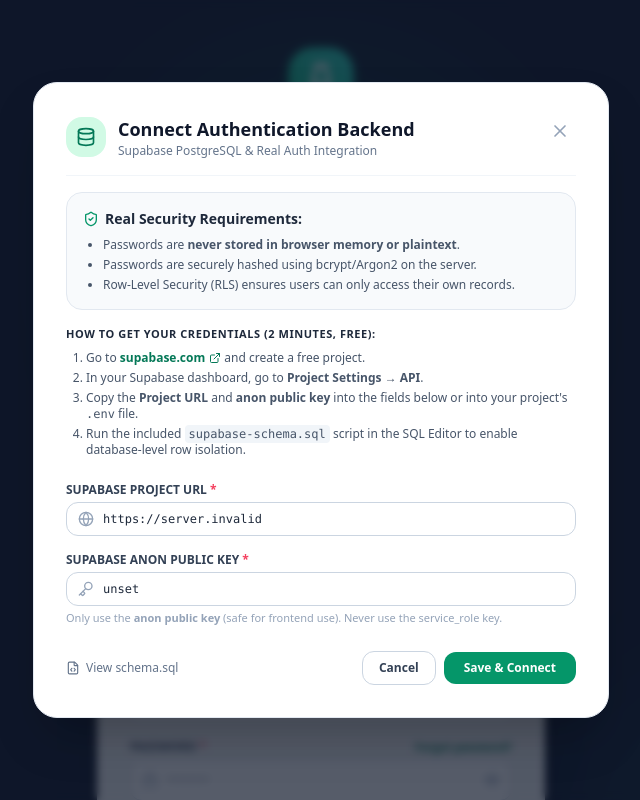
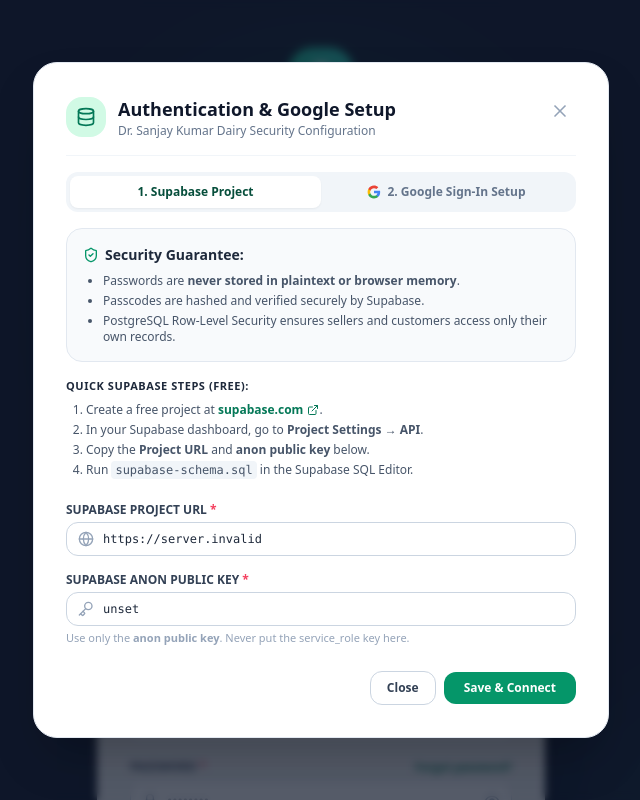
Before and after one commit to SANJEEV-567/dairy, a React (Vite) app: page / in a window 1280 px wide. Both pictures are taken after a click on the button "Configure Supabase Backend (2 mins)". Shown: the top 800 px of the page, without its empty margins (319-959 px from the left). Built offline with nearby package versions, Linux system fonts and the light colour scheme; no server answers; the HTML template or start-up script is replaced by a standard one.

Commit message:
Add all File

```diff
--- a/src/components/AuthView.jsx
+++ b/src/components/AuthView.jsx
@@ -42,18 +42,43 @@ export default function AuthView({ onAuthSuccess, showToast }) {
   const [customerCode, setCustomerCode] = useState('');
   const [showPassword, setShowPassword] = useState(false);
   const [loading, setLoading] = useState(false);
+  const [googleLoading, setGoogleLoading] = useState(false);
   const [errorMessage, setErrorMessage] = useState('');
   const [successMessage, setSuccessMessage] = useState('');
   const [verificationPending, setVerificationPending] = useState(false);
 
   // Setup Modal
   const [setupModalOpen, setSetupModalOpen] = useState(false);
+  const [setupModalTab, setSetupModalTab] = useState('supabase');
   const [backendConfigured, setBackendConfigured] = useState(isSupabaseConfigured());
 
-  // Check URL hash for recovery/password reset callback from email link
+  // Check URL hash for recovery/password reset callback or OAuth errors
   useEffect(() => {
+    // 1. Check for password recovery callback
     if (window.location.hash.includes('type=recovery') || window.location.hash.includes('reset-password')) {
       setMode('update-password');
+    }
+
+    // 2. Check for OAuth callback errors or cancellations in URL (hash or query)
+    const rawFragment = window.location.hash.startsWith('#') ? window.location.hash.substring(1) : '';
+    const hashParams = new URLSearchParams(rawFragment);
+    const queryParams = new URLSearchParams(window.location.search);
+
+    const error = hashParams.get('error') || queryParams.get('error');
+    const errorDescription = hashParams.get('error_description') || queryParams.get('error_description');
+
+    if (error || errorDescription) {
+      const decodedDesc = errorDescription ? decodeURIComponent(errorDescription.replace(/\+/g, ' ')) : '';
+      if (error === 'access_denied' || decodedDesc.toLowerCase().includes('cancel') || decodedDesc.toLowerCase().includes('denied')) {
+        setErrorMessage("Google sign-in was cancelled or access denied. You can try again or use email & password.");
+      } else {
+        setErrorMessage(decodedDesc || `Google sign-in error (${error}). Please check Google OAuth settings.`);
+      }
+
+      // Clean the query/hash from the browser URL so stale error parameters are removed
+      if (typeof window !== 'undefined' && window.history && window.history.replaceState) {
+        window.history.replaceState(null, '', window.location.pathname);
+      }
     }
   }, []);
 
@@ -76,14 +101,15 @@ export default function AuthView({ onAuthSuccess, showToast }) {
       return;
     }
 
-    setLoading(true);
+    setGoogleLoading(true);
     const result = await signInWithGoogleOAuth(
       role,
       role === 'customer' ? customerCode.trim().toUpperCase() : ''
     );
-    setLoading(false);
 
+    // If the browser does not redirect immediately due to configuration error:
     if (!result.success) {
+      setGoogleLoading(false);
       setErrorMessage(result.error);
     }
   };
@@ -289,6 +315,7 @@ export default function AuthView({ onAuthSuccess, showToast }) {
       {/* Backend Setup Modal */}
       <BackendSetupModal
         isOpen={setupModalOpen}
+        initialTab={setupModalTab}
         onClose={() => setSetupModalOpen(false)}
         onConfigSaved={() => {
           refreshBackendStatus();
@@ -462,23 +489,45 @@ export default function AuthView({ onAuthSuccess, showToast }) {
               <button
                 type="button"
                 onClick={handleGoogleSignIn}
-                disabled={loading}
+                disabled={loading || googleLoading}
                 className="w-full flex items-center justify-center gap-3 py-2.5 px-4 rounded-xl border border-slate-300 hover:border-slate-400 bg-white hover:bg-slate-50 text-slate-700 font-bold text-xs sm:text-sm shadow-xs transition-all cursor-pointer disabled:opacity-50"
               >
+                {googleLoading ? (
+                  <>
+                    <svg className="animate-spin h-4 w-4 text-emerald-600" xmlns="http://www.w3.org/2000/svg" fill="none" viewBox="0 0 24 24">
+                      <circle className="opacity-25" cx="12" cy="12" r="10" stroke="currentColor" strokeWidth="4"></circle>
+                      <path className="opacity-75" fill="currentColor" d="M4 12a8 8 0 018-8v8H4z"></path>
+                    </svg>
+                    <span>Connecting to Google...</span>
+                  </>
+                ) : (
+                  <>
                     <svg className="w-4 h-4 shrink-0" viewBox="0 0 24 24">
                       <path fill="#4285F4" d="M22.56 12.25c0-.78-.07-1.53-.2-2.25H12v4.26h5.92c-.26 1.37-1.04 2.53-2.21 3.31v2.77h3.57c2.08-1.92 3.28-4.74 3.28-8.09z" />
                       <path fill="#34A853" d="M12 23c2.97 0 5.46-.98 7.28-2.66l-3.57-2.77c-.98.66-2.23 1.06-3.71 1.06-2.86 0-5.29-1.93-6.16-4.53H2.18v2.84C3.99 20.53 7.7 23 12 23z" />
                       <path fill="#FBBC05" d="M5.84 14.09c-.22-.66-.35-1.36-.35-2.09s.13-1.43.35-2.09V7.06H2.18C1.43 8.55 1 10.22 1 12s.43 3.45 1.18 4.94l2.85-2.22.81-.63z" />
                       <path fill="#EA4335" d="M12 5.38c1.62 0 3.06.56 4.21 1.64l3.15-3.15C17.45 2.09 14.97 1 12 1 7.7 1 3.99 3.47 2.18 7.06l3.66 2.84c.87-2.6 3.3-4.52 6.16-4.52z" />
                     </svg>
-                <span>
-                  {mode === 'login'
-                    ? `Continue with Google as ${role === 'seller' ? 'Seller' : 'Customer'}`
-                    : `Sign Up with Google as ${role === 'seller' ? 'Seller' : 'Customer'}`}
-                </span>
+                    <span>Continue with Google</span>
+                  </>
+                )}
               </button>
 
-              <div className="relative mt-4 mb-2">
+              <div className="mt-2 flex items-center justify-center">
+                <button
+                  type="button"
+                  onClick={() => {
+                    setSetupModalTab('google');
+                    setSetupModalOpen(true);
+                  }}
+                  className="text-[11px] text-slate-500 hover:text-emerald-700 font-medium inline-flex items-center gap-1 hover:underline cursor-pointer"
+                >
+                  <Sparkles className="w-3 h-3 text-amber-500" />
+                  <span>Google OAuth setup & redirect URIs guide</span>
+                </button>
+              </div>
+
+              <div className="relative mt-3 mb-2">
                 <div className="absolute inset-0 flex items-center">
                   <div className="w-full border-t border-slate-200" />
                 </div>
--- a/src/components/BackendSetupModal.jsx
+++ b/src/components/BackendSetupModal.jsx
@@ -1,4 +1,4 @@
-import React, { useState } from 'react';
+import React, { useState, useEffect } from 'react';
 import {
   X,
   Database,
@@ -10,23 +10,40 @@ import {
   ShieldCheck,
   FileCode,
   Copy,
-  Check
+  Check,
+  Sparkles
 } from 'lucide-react';
 import { saveCustomSupabaseConfig, getSupabaseConfig, isSupabaseConfigured } from '../utils/supabase.js';
 
 export default function BackendSetupModal({
   isOpen,
+  initialTab = 'supabase',
   onClose,
   onConfigSaved
 }) {
   const currentConfig = getSupabaseConfig();
+  const [activeTab, setActiveTab] = useState(initialTab); // 'supabase' | 'google'
+
+  useEffect(() => {
+    if (isOpen) {
+      setActiveTab(initialTab);
+    }
+  }, [isOpen, initialTab]);
   const [url, setUrl] = useState(currentConfig.url || '');
   const [anonKey, setAnonKey] = useState(currentConfig.anonKey || '');
   const [testing, setTesting] = useState(false);
   const [status, setStatus] = useState(null); // { type: 'success' | 'error', message: string }
-  const [copied, setCopied] = useState(false);
+  const [copiedUrl, setCopiedUrl] = useState(false);
+  const [copiedOrigin, setCopiedOrigin] = useState(false);
 
   if (!isOpen) return null;
+
+  // Calculate the Supabase project callback URL
+  const callbackUrl = url && url.startsWith('https://')
+    ? `${url.replace(/\/+$/, '')}/auth/v1/callback`
+    : 'https://<your-project-id>.supabase.co/auth/v1/callback';
+
+  const currentOrigin = typeof window !== 'undefined' ? window.location.origin : 'http://localhost:3000';
 
   const handleTestAndSave = async (e) => {
     e.preventDefault();
@@ -48,15 +65,13 @@ export default function BackendSetupModal({
     setTesting(true);
 
     try {
-      // Test the URL endpoint
       const response = await fetch(`${cleanUrl}/auth/v1/health`, {
         headers: { apikey: cleanKey }
       }).catch(err => {
-        throw new Error("Unable to connect to Supabase URL. Please check network and URL.");
+        throw new Error("Unable to connect to Supabase URL. Please check your network and URL.");
       });
 
       if (!response.ok && response.status !== 200) {
-        // Some supabase versions return 200 or 401 if key invalid
         if (response.status === 401 || response.status === 403) {
           throw new Error("Invalid Anon Public Key. Please copy the anon key from Project Settings > API.");
         }
@@ -65,12 +80,11 @@ export default function BackendSetupModal({
       saveCustomSupabaseConfig(cleanUrl, cleanKey);
       setStatus({
         type: 'success',
-        message: 'Successfully connected to Supabase backend! Real authentication is now active.'
+        message: 'Successfully connected to Supabase backend! Real authentication is active.'
       });
       setTesting(false);
       onConfigSaved();
     } catch (err) {
-      // Fallback: save anyway if it looks like a valid URL and key
       if (cleanUrl.includes('supabase.co') && cleanKey.length > 30) {
         saveCustomSupabaseConfig(cleanUrl, cleanKey);
         setStatus({
@@ -89,10 +103,16 @@ export default function BackendSetupModal({
     }
   };
 
-  const handleCopySqlHint = () => {
-    setCopied(true);
-    navigator.clipboard.writeText(`See supabase-schema.sql in the project root for the complete PostgreSQL Row-Level Security setup.`);
-    setTimeout(() => setCopied(false), 2500);
+  const handleCopyCallback = () => {
+    navigator.clipboard?.writeText(callbackUrl);
+    setCopiedUrl(true);
+    setTimeout(() => setCopiedUrl(false), 2000);
+  };
+
+  const handleCopyOrigin = () => {
+    navigator.clipboard?.writeText(currentOrigin);
+    setCopiedOrigin(true);
+    setTimeout(() => setCopiedOrigin(false), 2000);
   };
 
   return (
@@ -107,10 +127,10 @@ export default function BackendSetupModal({
             </div>
             <div>
               <h2 className="text-lg font-black text-slate-900">
-                Connect Authentication Backend
+                Authentication & Google Setup
               </h2>
               <p className="text-xs text-slate-500">
-                Supabase PostgreSQL & Real Auth Integration
+                Dr. Sanjay Kumar Dairy Security Configuration
               </p>
             </div>
           </div>
@@ -122,34 +142,65 @@ export default function BackendSetupModal({
           </button>
         </div>
 
-        {/* Instructions */}
+        {/* Tab Selector */}
+        <div className="flex p-1 bg-slate-100 rounded-xl mt-4 text-xs font-bold">
+          <button
+            type="button"
+            onClick={() => setActiveTab('supabase')}
+            className={`flex-1 py-2 rounded-lg transition-all ${
+              activeTab === 'supabase'
+                ? 'bg-white text-emerald-900 shadow-sm'
+                : 'text-slate-500 hover:text-slate-900'
+            }`}
+          >
+            1. Supabase Project
+          </button>
+          <button
+            type="button"
+            onClick={() => setActiveTab('google')}
+            className={`flex-1 py-2 rounded-lg transition-all flex items-center justify-center gap-1.5 ${
+              activeTab === 'google'
+                ? 'bg-white text-emerald-900 shadow-sm'
+                : 'text-slate-500 hover:text-slate-900'
+            }`}
+          >
+            <svg className="w-3.5 h-3.5" viewBox="0 0 24 24">
+              <path fill="#4285F4" d="M22.56 12.25c0-.78-.07-1.53-.2-2.25H12v4.26h5.92c-.26 1.37-1.04 2.53-2.21 3.31v2.77h3.57c2.08-1.92 3.28-4.74 3.28-8.09z" />
+              <path fill="#34A853" d="M12 23c2.97 0 5.46-.98 7.28-2.66l-3.57-2.77c-.98.66-2.23 1.06-3.71 1.06-2.86 0-5.29-1.93-6.16-4.53H2.18v2.84C3.99 20.53 7.7 23 12 23z" />
+              <path fill="#FBBC05" d="M5.84 14.09c-.22-.66-.35-1.36-.35-2.09s.13-1.43.35-2.09V7.06H2.18C1.43 8.55 1 10.22 1 12s.43 3.45 1.18 4.94l2.85-2.22.81-.63z" />
+              <path fill="#EA4335" d="M12 5.38c1.62 0 3.06.56 4.21 1.64l3.15-3.15C17.45 2.09 14.97 1 12 1 7.7 1 3.99 3.47 2.18 7.06l3.66 2.84c.87-2.6 3.3-4.52 6.16-4.52z" />
+            </svg>
+            <span>2. Google Sign-In Setup</span>
+          </button>
+        </div>
+
+        {/* TAB 1: SUPABASE CONFIGURATION */}
+        {activeTab === 'supabase' && (
           <div className="mt-4 space-y-4">
             <div className="p-4 rounded-2xl bg-slate-50 border border-slate-200 space-y-2 text-xs text-slate-600">
               <div className="font-bold text-slate-800 flex items-center gap-1.5 text-sm">
                 <ShieldCheck className="w-4 h-4 text-emerald-600" />
-              <span>Real Security Requirements:</span>
+                <span>Security Guarantee:</span>
               </div>
               <ul className="list-disc pl-5 space-y-1">
-              <li>Passwords are <strong>never stored in browser memory or plaintext</strong>.</li>
-              <li>Passwords are securely hashed using bcrypt/Argon2 on the server.</li>
-              <li>Row-Level Security (RLS) ensures users can only access their own records.</li>
+                <li>Passwords are <strong>never stored in plaintext or browser memory</strong>.</li>
+                <li>Passcodes are hashed and verified securely by Supabase.</li>
+                <li>PostgreSQL Row-Level Security ensures sellers and customers access only their own records.</li>
               </ul>
             </div>
 
-          {/* Quick Step Guide */}
             <div className="space-y-2 text-xs">
               <h3 className="font-bold text-slate-800 uppercase tracking-wider text-[11px]">
-              How to get your credentials (2 minutes, free):
+                Quick Supabase Steps (Free):
               </h3>
               <ol className="list-decimal pl-5 space-y-1 text-slate-600">
-              <li>Go to <a href="https://supabase.com" target="_blank" rel="noreferrer" className="text-emerald-700 font-bold hover:underline inline-flex items-center gap-1">supabase.com <ExternalLink className="w-3 h-3" /></a> and create a free project.</li>
+                <li>Create a free project at <a href="https://supabase.com" target="_blank" rel="noreferrer" className="text-emerald-700 font-bold hover:underline inline-flex items-center gap-1">supabase.com <ExternalLink className="w-3 h-3" /></a>.</li>
                 <li>In your Supabase dashboard, go to <strong>Project Settings → API</strong>.</li>
-              <li>Copy the <strong>Project URL</strong> and <strong>anon public key</strong> into the fields below or into your project's <code>.env</code> file.</li>
-              <li>Run the included <code className="bg-slate-100 px-1 py-0.5 rounded font-mono">supabase-schema.sql</code> script in the SQL Editor to enable database-level row isolation.</li>
+                <li>Copy the <strong>Project URL</strong> and <strong>anon public key</strong> below.</li>
+                <li>Run <code className="bg-slate-100 px-1 py-0.5 rounded font-mono">supabase-schema.sql</code> in the Supabase SQL Editor.</li>
               </ol>
             </div>
 
-          {/* Form */}
             <form onSubmit={handleTestAndSave} className="space-y-4 pt-2">
               <div>
                 <label className="block text-xs font-bold uppercase text-slate-700 mb-1">
@@ -184,7 +235,7 @@ export default function BackendSetupModal({
                   />
                 </div>
                 <p className="text-[11px] text-slate-400 mt-1">
-                Only use the <strong>anon public key</strong> (safe for frontend use). Never use the service_role key.
+                  Use only the <strong>anon public key</strong>. Never put the service_role key here.
                 </p>
               </div>
 
@@ -203,23 +254,13 @@ export default function BackendSetupModal({
                 </div>
               )}
 
-            <div className="pt-2 flex items-center justify-between">
-              <button
-                type="button"
-                onClick={handleCopySqlHint}
-                className="inline-flex items-center gap-1.5 text-xs text-slate-500 hover:text-slate-800"
-              >
-                {copied ? <Check className="w-3.5 h-3.5 text-emerald-600" /> : <FileCode className="w-3.5 h-3.5" />}
-                <span>{copied ? 'Copied hint!' : 'View schema.sql'}</span>
-              </button>
-
-              <div className="flex items-center gap-2">
+              <div className="pt-2 flex items-center justify-end gap-2">
                 <button
                   type="button"
                   onClick={onClose}
                   className="px-4 py-2 rounded-xl border border-slate-300 text-xs font-bold text-slate-700 hover:bg-slate-50"
                 >
-                  Cancel
+                  Close
                 </button>
                 <button
                   type="submit"
@@ -229,11 +270,101 @@ export default function BackendSetupModal({
                   {testing ? 'Testing...' : 'Save & Connect'}
                 </button>
               </div>
+            </form>
+          </div>
+        )}
+
+        {/* TAB 2: GOOGLE OAUTH SETUP GUIDE */}
+        {activeTab === 'google' && (
+          <div className="mt-4 space-y-4">
+
+            <div className="p-4 rounded-2xl bg-amber-50 border border-amber-200 text-xs text-amber-900 space-y-2">
+              <div className="font-bold flex items-center gap-1.5 text-sm text-amber-950">
+                <AlertCircle className="w-4 h-4 text-amber-600 shrink-0" />
+                <span>Google OAuth Requirement:</span>
+              </div>
+              <p className="leading-relaxed">
+                <strong>Google sign-in will not work until setup is complete in both Google Cloud Console and Supabase Dashboard.</strong> Credentials (Client Secret) are stored securely on the Supabase server and never exposed in browser code.
+              </p>
             </div>
 
-          </form>
+            <div className="space-y-4 text-xs">
+
+              {/* Step A */}
+              <div className="p-3.5 rounded-xl bg-slate-50 border border-slate-200 space-y-2">
+                <h4 className="font-bold text-slate-900 flex items-center gap-1.5">
+                  <span className="w-5 h-5 rounded-full bg-slate-900 text-white flex items-center justify-center text-[10px]">1</span>
+                  <span>Create Credentials in Google Cloud Console</span>
+                </h4>
+                <p className="text-slate-600">
+                  Open <a href="https://console.cloud.google.com/apis/credentials" target="_blank" rel="noreferrer" className="text-emerald-700 font-bold hover:underline inline-flex items-center gap-0.5">Google Cloud Credentials <ExternalLink className="w-3 h-3" /></a>, click <strong>Create Credentials → OAuth client ID</strong>, and select <strong>Web application</strong>.
+                </p>
+
+                <div className="pt-1 space-y-2">
+                  <div>
+                    <span className="font-semibold text-slate-700 block mb-0.5">Authorized JavaScript Origin:</span>
+                    <div className="flex items-center gap-1.5">
+                      <code className="flex-1 bg-white p-2 rounded-lg border border-slate-200 font-mono text-[11px] text-slate-800 break-all select-all">
+                        {currentOrigin}
+                      </code>
+                      <button
+                        type="button"
+                        onClick={handleCopyOrigin}
+                        className="px-2.5 py-1.5 rounded-lg border border-slate-300 hover:bg-slate-100 font-bold flex items-center gap-1 text-[11px]"
+                      >
+                        {copiedOrigin ? <Check className="w-3.5 h-3.5 text-emerald-600" /> : <Copy className="w-3.5 h-3.5" />}
+                        <span>{copiedOrigin ? 'Copied' : 'Copy'}</span>
+                      </button>
+                    </div>
+                  </div>
+
+                  <div>
+                    <span className="font-semibold text-slate-700 block mb-0.5">Authorized Redirect URI (Callback):</span>
+                    <div className="flex items-center gap-1.5">
+                      <code className="flex-1 bg-white p-2 rounded-lg border border-slate-200 font-mono text-[11px] text-slate-800 break-all select-all">
+                        {callbackUrl}
+                      </code>
+                      <button
+                        type="button"
+                        onClick={handleCopyCallback}
+                        className="px-2.5 py-1.5 rounded-lg border border-slate-300 hover:bg-slate-100 font-bold flex items-center gap-1 text-[11px]"
+                      >
+                        {copiedUrl ? <Check className="w-3.5 h-3.5 text-emerald-600" /> : <Copy className="w-3.5 h-3.5" />}
+                        <span>{copiedUrl ? 'Copied' : 'Copy'}</span>
+                      </button>
+                    </div>
+                  </div>
+                </div>
+              </div>
+
+              {/* Step B */}
+              <div className="p-3.5 rounded-xl bg-slate-50 border border-slate-200 space-y-2">
+                <h4 className="font-bold text-slate-900 flex items-center gap-1.5">
+                  <span className="w-5 h-5 rounded-full bg-slate-900 text-white flex items-center justify-center text-[10px]">2</span>
+                  <span>Enable Google Provider in Supabase</span>
+                </h4>
+                <ol className="list-decimal pl-5 space-y-1 text-slate-600">
+                  <li>In your <a href="https://supabase.com/dashboard" target="_blank" rel="noreferrer" className="text-emerald-700 font-bold hover:underline inline-flex items-center gap-0.5">Supabase Dashboard <ExternalLink className="w-3 h-3" /></a>, go to <strong>Authentication → Providers</strong>.</li>
+                  <li>Click on <strong>Google</strong> and toggle <strong>Enable Google</strong>.</li>
+                  <li>Paste the <strong>Client ID</strong> and <strong>Client Secret</strong> generated from Google Cloud Console.</li>
+                  <li>Click <strong>Save</strong>.</li>
+                </ol>
+              </div>
 
             </div>
+
+            <div className="pt-2 flex items-center justify-end">
+              <button
+                type="button"
+                onClick={onClose}
+                className="px-5 py-2 rounded-xl bg-slate-900 hover:bg-slate-800 text-white text-xs font-bold shadow-xs transition-colors"
+              >
+                Got It
+              </button>
+            </div>
+
+          </div>
+        )}
 
       </div>
     </div>
```
Lines whose indentation alone changed are shown as unchanged.
